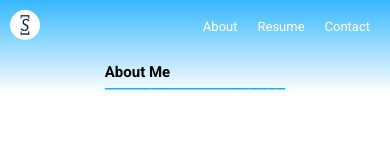
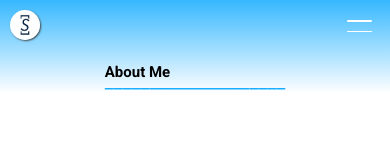
Before and after one commit to sluckenbaugh/Portfolio, a React (Vite) app: page /about in a window 390 px wide. Shown: the top 154 px of the page. Built offline with nearby package versions, Linux system fonts and the light colour scheme.

Commit message:
implement hamburger menu

```diff
--- /dev/null
+++ b/src/App.tsx
@@ -0,0 +1,24 @@
+import { RouterProvider } from "react-router-dom";
+import router from "./routes";
+import { createContext, useState } from "react";
+
+interface ToggleType {
+  clicked: boolean;
+  setClicked: (clicked: boolean) => void;
+}
+
+export const ToggleContext = createContext({} as ToggleType);
+
+const App = () => {
+  const [clicked, setClicked] = useState(false);
+
+  return (
+    <div>
+      <ToggleContext.Provider value={{ clicked, setClicked }}>
+        <RouterProvider router={router} />
+      </ToggleContext.Provider>
+    </div>
+  );
+};
+
+export default App;
--- /dev/null
+++ b/src/components/Dropdown.tsx
@@ -0,0 +1,40 @@
+import { Link } from "react-router-dom";
+import Nav from "./Nav";
+import { useContext } from "react";
+import { ToggleContext } from "../App";
+
+const Dropdown = () => {
+  const { clicked, setClicked } = useContext(ToggleContext);
+  return (
+    <div>
+      <div data-aos="fade-in" className="dropdown">
+        <Nav />
+        <div className="dropdown__links">
+          <Link
+            onClick={() => setClicked(!clicked)}
+            className="down__link"
+            to="/about"
+          >
+            About
+          </Link>
+          <Link
+            onClick={() => setClicked(!clicked)}
+            className="down__link"
+            to="/resume"
+          >
+            Resume
+          </Link>
+          <Link
+            onClick={() => setClicked(!clicked)}
+            className="down__link"
+            to="/contact"
+          >
+            Contact
+          </Link>
+        </div>
+      </div>
+    </div>
+  );
+};
+
+export default Dropdown;
--- a/src/components/Nav.tsx
+++ b/src/components/Nav.tsx
@@ -1,10 +1,18 @@
 import { Link } from "react-router-dom";
 import logo from "../static/logo.jpeg";
+import { useContext } from "react";
+import { ToggleContext } from "../App";
 
 const Nav = () => {
+  const { clicked, setClicked } = useContext(ToggleContext);
+
   return (
+    <>
       <nav className="nav">
-      <Link to="/">
+        <Link
+          onClick={() => (clicked ? setClicked(!clicked) : setClicked(clicked))}
+          to="/"
+        >
           <img data-aos="flip-right" src={logo} alt="Navigate home"></img>
         </Link>
         <div className="nav__links">
@@ -13,6 +21,15 @@ const Nav = () => {
           <Link to="/contact">Contact</Link>
         </div>
       </nav>
+      <div
+        data-aos="fade-in"
+        onClick={() => setClicked(!clicked)}
+        className="toggle"
+      >
+        <span className={clicked ? "bar1 clicked" : "bar1"}></span>
+        <span className={clicked ? "bar2 clicked" : "bar2"}></span>
+      </div>
+    </>
   );
 };
 
--- a/src/main.tsx
+++ b/src/main.tsx
@@ -1,11 +1,10 @@
 import React from "react";
 import ReactDOM from "react-dom/client";
 import "./scss/styles.scss";
-import { RouterProvider } from "react-router-dom";
-import router from "./routes.tsx";
+import App from "./App.tsx";
 
 ReactDOM.createRoot(document.getElementById("root")!).render(
   <React.StrictMode>
-    <RouterProvider router={router} />
+    <App />
   </React.StrictMode>
 );
--- a/src/pages/About.tsx
+++ b/src/pages/About.tsx
@@ -1,11 +1,16 @@
+import { useContext } from "react";
 import Footer from "../components/Footer";
 import Nav from "../components/Nav";
 import Sidebar from "../components/Sidebar";
 import profile from "../static/profile2.jpeg";
+import { ToggleContext } from "../App";
+import Dropdown from "../components/Dropdown";
 
 const About = () => {
+  const { clicked } = useContext(ToggleContext);
   return (
     <>
+      {clicked && <Dropdown />}
       <div className="background">
         <Nav />
         <div className="heading--center">
--- a/src/pages/Contact.tsx
+++ b/src/pages/Contact.tsx
@@ -1,11 +1,16 @@
+import { useContext } from "react";
 import Footer from "../components/Footer";
 import Nav from "../components/Nav";
 import Sidebar from "../components/Sidebar";
 import painting from "../static/painting.gif";
+import { ToggleContext } from "../App";
+import Dropdown from "../components/Dropdown";
 
 const Contact = () => {
+  const { clicked } = useContext(ToggleContext);
   return (
     <div>
+      {clicked && <Dropdown />}
       <div className="background">
         <Nav />
         <div className="heading--center">
--- a/src/pages/App.tsx
+++ b/src/pages/Home.tsx
@@ -1,13 +1,18 @@
+import { useContext } from "react";
 import Footer from "../components/Footer";
 import Hello from "../components/Hello";
 import Intro from "../components/Intro";
 import ProjectGrid from "../components/ProjectGrid";
 import Projects from "../components/Projects";
 import Sidebar from "../components/Sidebar";
+import { ToggleContext } from "../App";
+import Dropdown from "../components/Dropdown";
 
 const App = () => {
+  const { clicked } = useContext(ToggleContext);
   return (
     <div className="grid">
+      {clicked && <Dropdown />}
       <Intro />
       <Hello />
       <Projects />
--- a/src/pages/Resume.tsx
+++ b/src/pages/Resume.tsx
@@ -1,10 +1,15 @@
+import { useContext } from "react";
 import Footer from "../components/Footer";
 import Nav from "../components/Nav";
 import Sidebar from "../components/Sidebar";
+import { ToggleContext } from "../App";
+import Dropdown from "../components/Dropdown";
 
 const Resume = () => {
+  const { clicked } = useContext(ToggleContext);
   return (
     <>
+      {clicked && <Dropdown />}
       <div className="background">
         <Nav />
         <div className="heading--center">
--- a/src/routes.tsx
+++ b/src/routes.tsx
@@ -1,11 +1,11 @@
 import { createBrowserRouter } from "react-router-dom";
-import App from "./pages/App";
 import About from "./pages/About";
 import Resume from "./pages/Resume";
 import Contact from "./pages/Contact";
+import Home from "./pages/Home";
 
 const router = createBrowserRouter([
-  { path: "/", element: <App /> },
+  { path: "/", element: <Home /> },
   { path: "/about", element: <About /> },
   { path: "/resume", element: <Resume /> },
   { path: "/contact", element: <Contact /> },
--- a/src/scss/layout/_nav.scss
+++ b/src/scss/layout/_nav.scss
@@ -10,7 +10,7 @@
         width: 3rem;
         border-radius: 50%;
         margin: 1rem;
-
+        box-shadow: 1px 1px 2px rgb(69, 69, 69);
     }
     & a {
         color: #fff;
@@ -18,9 +18,16 @@
         font-size: 1.3rem;
         transition: border-bottom 200ms;
     }
-    .nav__links a:hover {
+    &__links {
+        display: none;
+    }
+    &__links a:hover {
         border-bottom: 1.8px solid #fff;
-
+    }
+    @include u.breakpoint(small) {
+        &__links {
+            display: inline;
+        }
     }
     @include u.breakpoint(large) {
         & img {
@@ -30,9 +37,70 @@
             font-size: 1.7rem;
         }
     }
+
 }
 .background {
     background: rgb(23,173,255);
     background: linear-gradient(180deg, rgba(23,173,255,0.8673056722689075) 0%, rgba(255,255,255,0.9684261204481793) 50%);
     height: 22vh;
 }
+.toggle {
+    width: 2.5rem;
+    display: flex;
+    flex-direction: column;
+    margin-right: 1rem;
+    position: absolute;
+    right: 0.8rem;
+    top: 2rem;
+}
+
+.bar1, .bar2 {
+    background: #fff;
+    margin-bottom: 0.9rem;
+    height: 1.5px;
+    width: 100%;
+    transition: all 200ms;
+    border-radius: 2px;
+    z-index: 100;
+}
+.bar1.clicked {
+    transform: rotate(43deg) translateY(0.9rem);
+    background: #000;
+}
+.bar2.clicked {
+    transform: rotate(-45deg) translate(-0.1rem, -0.7rem);
+    background: #000;
+}
+@include u.breakpoint(small) {
+    .toggle {
+        display: none;
+        width: 0;
+    }
+}
+
+.dropdown {
+    display: flex;
+    gap: 3rem;
+    flex-direction: column;
+    background: #fff;
+    width: 100vw;
+    height: 100vh;
+    position: absolute;
+    right: 0rem;
+    top: 0;
+    z-index: 5;
+    &__links {
+        display: grid;
+        height: 10%;
+        align-self: center;
+        font-size: 2rem;
+    }
+    @include u.breakpoint(small) {
+        display: none;
+        width: 0;
+    }
+}
+.down__link {
+    margin-bottom: 3rem;
+    color: black !important;
+}
```
Lines whose indentation alone changed are shown as unchanged.
